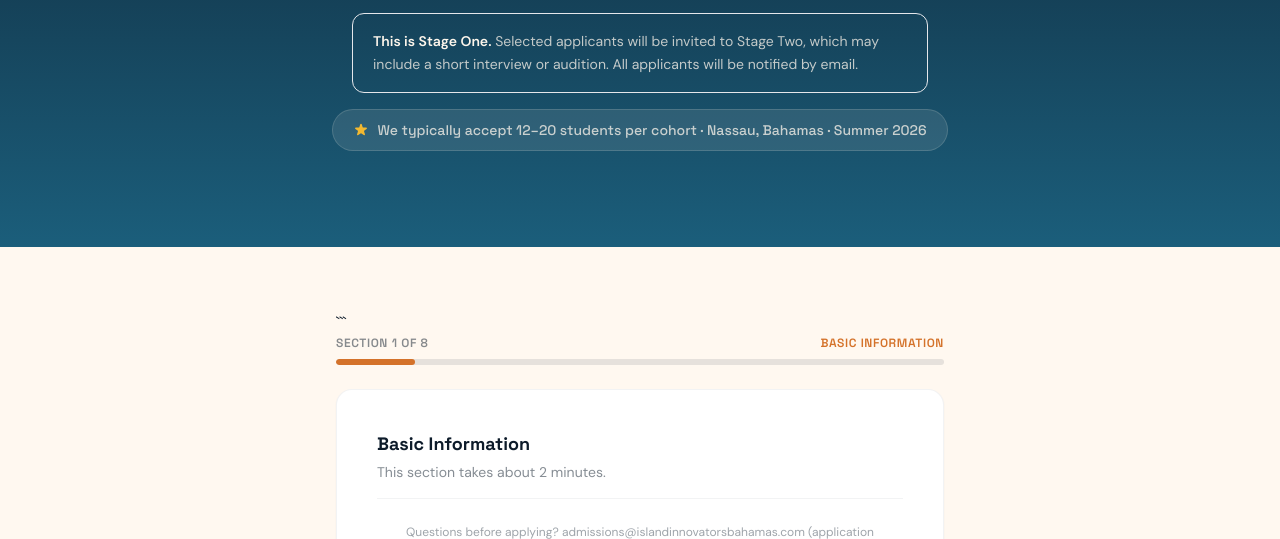
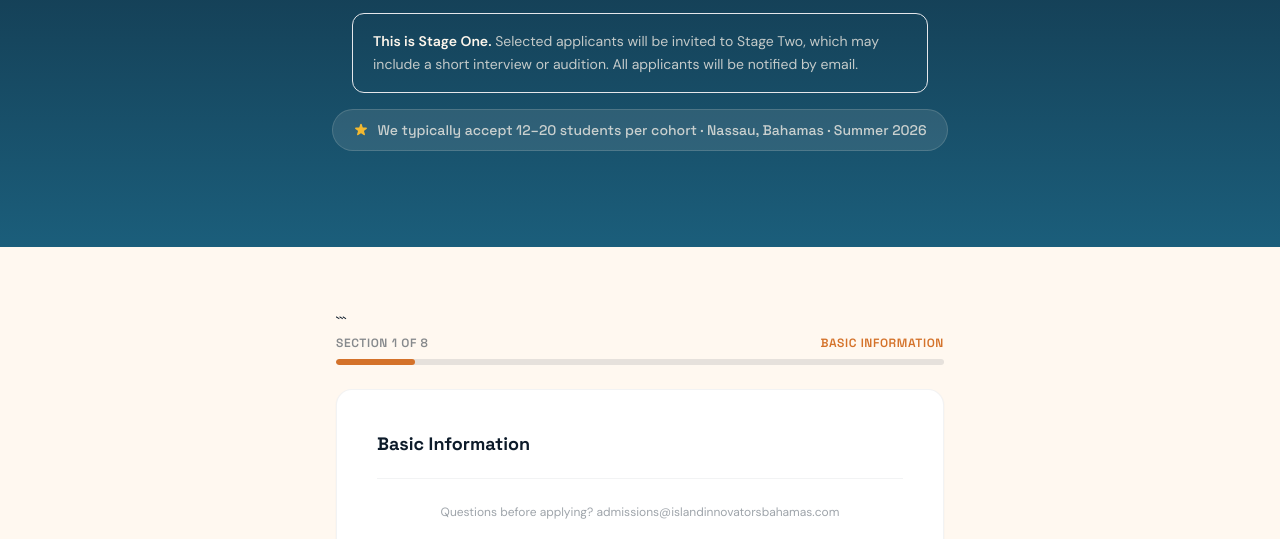
Before and after one commit to Island-Innovators-Bahamas/island-innovators-bahamas.github.io, a plain HTML site: page apply.html in a window 1280 px wide. Shown: the part 396-935 px from the top of the page. Drawn offline with nearby package versions, Linux system fonts and the light colour scheme.

Commit message:
Update apply.html

```diff
--- a/apply.html
+++ b/apply.html
@@ -124,10 +124,10 @@
     <div class="form-section active p-6 sm:p-10 space-y-5" data-section="1" data-name="Basic Information">
       <div class="pb-4 border-b border-night/5">
         <h3 class="font-heading font-bold text-lg text-night">Basic Information</h3>
-        <p class="text-night/50 text-sm mt-1">This section takes about 2 minutes.</p>
+        <p class="text-night/50 text-sm mt-1"></p>
       </div>
       <div class="text-center pt-1">
-        <p class="text-night/40 text-xs leading-relaxed">Questions before applying? <a href="mailto:admissions@islandinnovatorsbahamas.com" class="hover:text-orange transition-colors">admissions@islandinnovatorsbahamas.com</a> (application questions) &nbsp;·&nbsp; <a href="mailto:hello@islandinnovatorsbahamas.com" class="hover:text-orange transition-colors">hello@islandinnovatorsbahamas.com</a> (general inquiries)</p>
+        <p class="text-night/40 text-xs leading-relaxed">Questions before applying? <a href="mailto:admissions@islandinnovatorsbahamas.com" class="hover:text-orange transition-colors">admissions@islandinnovatorsbahamas.com</a></p>
       </div>
 
       <div>
```
